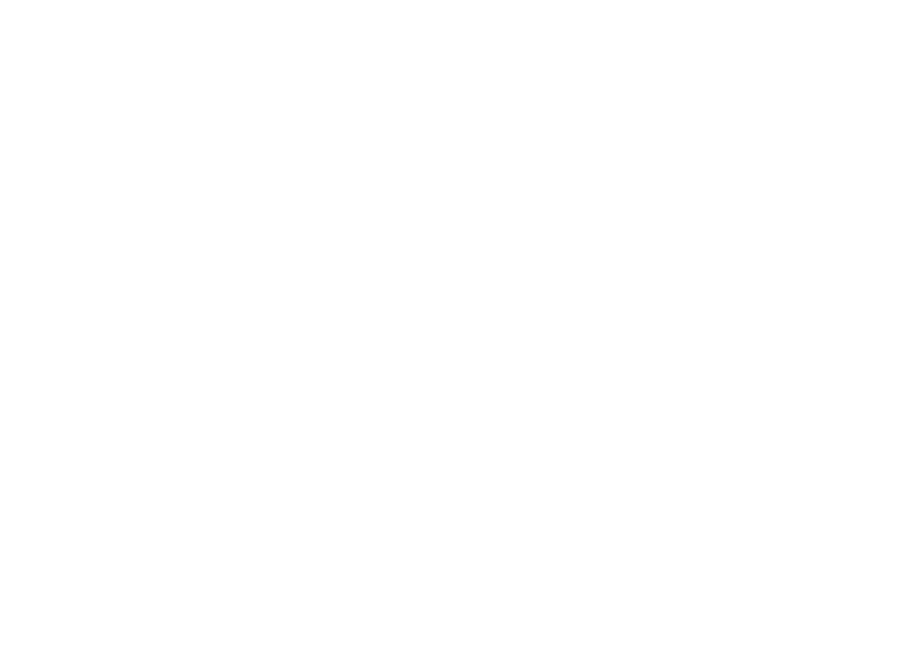
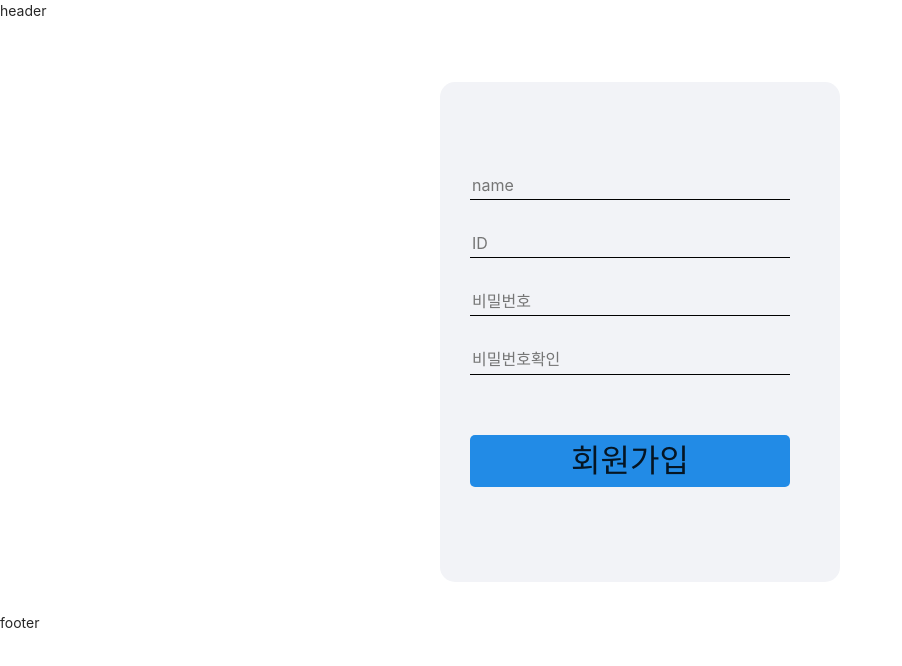
Before and after one commit to smilejakdu/snack_market_clone, a React (Create React App) app: page /signup in a window 1280 px wide. Shown: the top 666 px of the page, without its empty margins (0-902 px from the left). Built offline with nearby package versions, Linux system fonts and the light colour scheme.

Commit message:
signup-form

```diff
--- a/src/App.js
+++ b/src/App.js
@@ -1,12 +1,14 @@
 import React from "react";
 import { BrowserRouter as Router, Route, Switch } from "react-router-dom";
-import MainPage from "./pages/MainPage";
+import MainPage from "./pages/MainPage/MainPage";
+import SignupPage from "./pages/SignupPage/SignupPage";
 
 function App() {
   return (
     <div>
       <Router>
         <Route path="/" exact="true" component={MainPage}></Route>
+        <Route path="/signup" exact="true" component={SignupPage}></Route>
       </Router>
     </div>
   );
--- a/src/components/Signup/Signup.style.js
+++ /dev/null
@@ -1,2 +0,0 @@
-import styled from "styled-components";
-import palette from "../../util/styles/palette";
--- /dev/null
+++ b/src/components/SignupForm/SignupForm.js
@@ -0,0 +1,78 @@
+import React, { useState } from "react";
+import { Container, InputForm, Input, Button } from "./SignupForm.style";
+
+const SignupForm = () => {
+  const [name, setName] = useState("");
+  const [id, setId] = useState("");
+  const [password, setPassword] = useState("");
+  const [repassword, setRePassword] = useState("");
+
+  const handleClick = () => {
+    alert("login btn");
+  };
+
+  const handleKeyPress = (e) => {
+    if (e.key === "Enter") {
+      handleClick();
+    }
+  };
+
+  return (
+    <div>
+      <div style={{ textAlign: "center" }}></div>
+      <Container>
+        <InputForm>
+          <div className="form-group">
+            <Input
+              type="text"
+              placeholder="name"
+              name="name"
+              value={name}
+              onChange={(e) => setName(e.target.value)}
+              onKeyPress={handleKeyPress}
+              required
+            />
+          </div>
+
+          <div className="form-group">
+            <Input
+              type="text"
+              placeholder="ID"
+              name="id"
+              value={id}
+              onChange={(e) => setId(e.target.value)}
+              onKeyPress={handleKeyPress}
+              required
+            />
+          </div>
+          <div className="form-group">
+            <Input
+              type="password"
+              placeholder="비밀번호"
+              name="password"
+              value={password}
+              onChange={(e) => setPassword(e.target.value)}
+              onKeyPress={handleKeyPress}
+              required
+            />
+          </div>
+          <div className="form-group">
+            <Input
+              type="password"
+              placeholder="비밀번호확인"
+              name="repassword"
+              value={repassword}
+              onChange={(e) => setRePassword(e.target.value)}
+              onKeyPress={handleKeyPress}
+              required
+            />
+          </div>
+          <Button type="button" onClick={handleClick}>
+            회원가입
+          </Button>
+        </InputForm>
+      </Container>
+    </div>
+  );
+};
+export default SignupForm;
--- /dev/null
+++ b/src/components/SignupForm/SignupForm.style.js
@@ -0,0 +1,55 @@
+import styled from "styled-components";
+import palette from "../../utils/styles/palette";
+
+const Container = styled.div`
+  width: 100%;
+  padding-bottom: 20px;
+`;
+
+const InputForm = styled.div`
+  margin: 60px auto 10px;
+  padding-top: 60px;
+  height: 500px;
+  width: 400px;
+  border-radius: 15px;
+  background: #f2f3f7;
+
+  h1 {
+    display: flex;
+    text-align: center;
+    justify-content: center;
+  }
+`;
+
+const Button = styled.button`
+  border: none;
+  outline: none;
+  background: ${palette.blue[6]};
+  font-size: 2rem;
+  margin: 30px;
+  width: 80%;
+  border-radius: 5px;
+
+  &:hover {
+    cursor: pointer;
+    background: ${palette.blue[2]};
+  }
+`;
+
+const Input = styled.input`
+  font-size: 1rem;
+  display: flex;
+  border: none;
+  outline: none;
+  border-bottom: 1px solid black;
+  background: #f2f3f7;
+  width: 80%;
+  margin: 30px;
+
+  &:hover {
+    cursor: pointer;
+    border-bottom: 1px solid blue;
+  }
+`;
+
+export { Container, InputForm, Button, Input };
--- a/src/pages/MainPage.js
+++ b/src/pages/MainPage/MainPage.js
@@ -1,10 +1,11 @@
 import React from "react";
-import Main from "../components/Main";
+import Main from "../../components/Main";
+
 const MainPage = () => {
   return (
     <div>
       <div>header</div>
-      <Main></Main>
+      <Main />
       <div>footer</div>
     </div>
   );
--- /dev/null
+++ b/src/pages/SignupPage/SignupPage.js
@@ -0,0 +1,14 @@
+import React from "react";
+import SignupForm from "../../components/SignupForm/SignupForm";
+
+const SignupPage = () => {
+  return (
+    <div>
+      <div>header</div>
+      <SignupForm></SignupForm>
+      <div>footer</div>
+    </div>
+  );
+};
+
+export default SignupPage;
--- /dev/null
+++ b/src/utils/styles/palette.js
@@ -0,0 +1,66 @@
+// source: https://yeun.github.io/open-color/
+
+const palette = {
+  gray: [
+    "#f8f9fa",
+    "#f1f3f5",
+    "#e9ecef",
+    "#dee2e6",
+    "#ced4da",
+    "#adb5bd",
+    "#868e96",
+    "#495057",
+    "#343a40",
+    "#212529",
+  ],
+  cyan: [
+    "#e3fafc",
+    "#c5f6fa",
+    "#99e9f2",
+    "#66d9e8",
+    "#3bc9db",
+    "#22b8cf",
+    "#15aabf",
+    "#1098ad",
+    "#0c8599",
+    "#0b7285",
+  ],
+  orange: [
+    "#fff4e6",
+    "#ffe8cc",
+    "#ffd8a8",
+    "#ffc078",
+    "#ffa94d",
+    "#ff922b",
+    "#fd7e14",
+    "#f76707",
+    "#e8590c",
+    "#d9480f",
+  ],
+  yellow: [
+    "#fff9db",
+    "#fff3bf",
+    "#ffec99",
+    "#ffe066",
+    "#ffd43b",
+    "#fcc419",
+    "#fab005",
+    "#f59f00",
+    "#f08c00",
+    "#e67700",
+  ],
+  blue: [
+    "#e7f5ff",
+    "#d0ebff",
+    "#a5d8ff",
+    "#74c0fc",
+    "#4dabf7",
+    "#339af0",
+    "#228be6",
+    "#1c7ed6",
+    "#1971c2",
+    "#1864ab",
+  ],
+};
+
+export default palette;
```
Also changed, not shown: src/components/Signup/Signup.js (deleted, +0 -19 lines).
